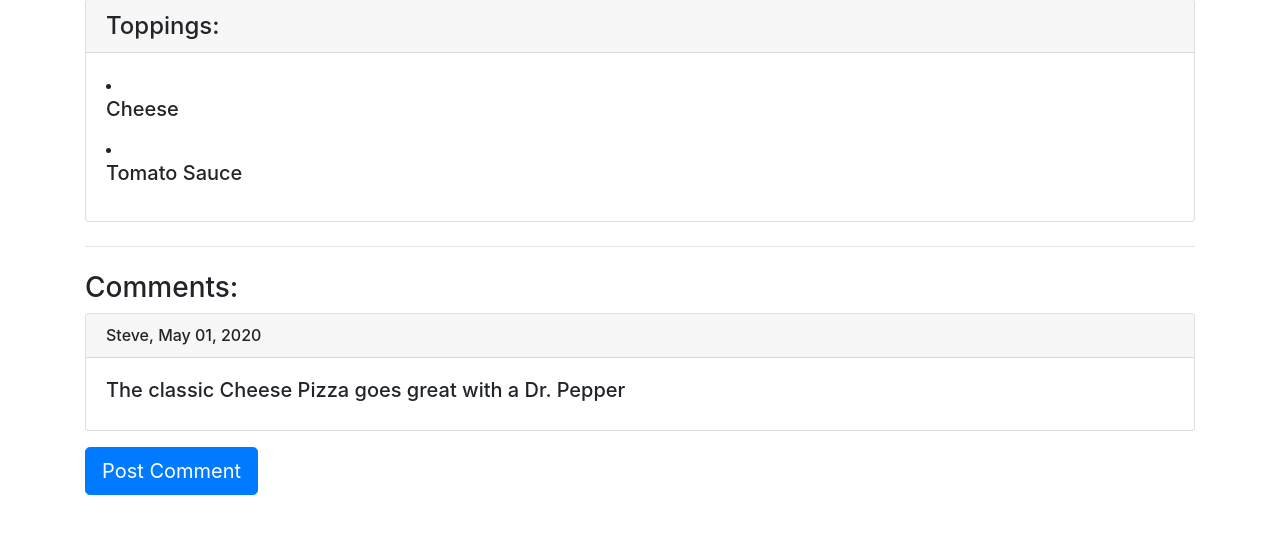
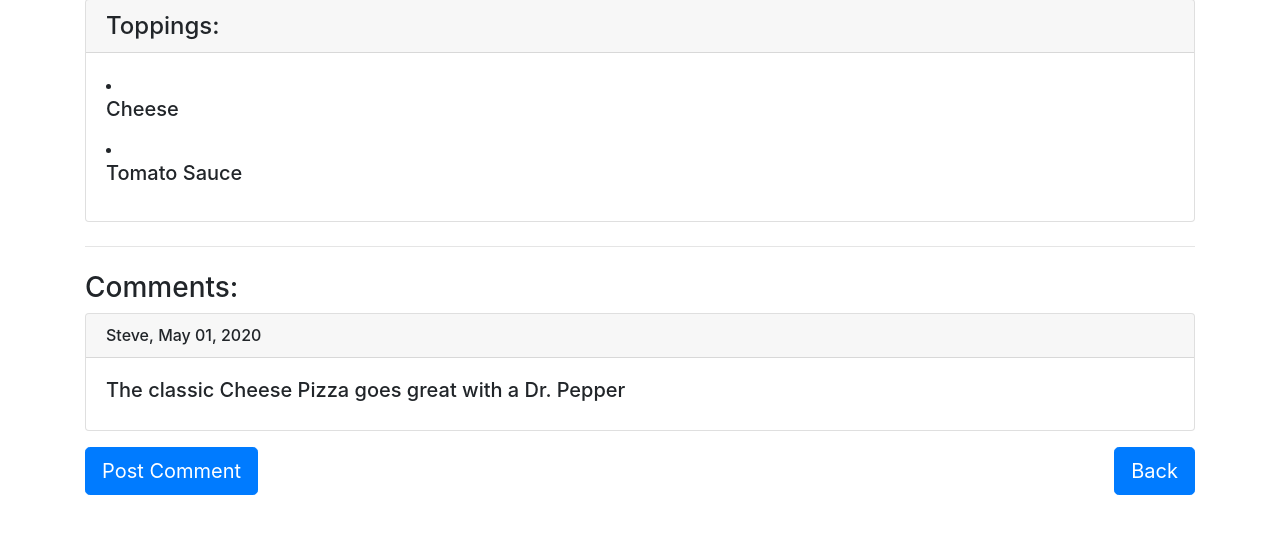
Before and after one commit to jvj11219/Pizzeria_Project, a Django app: page /pizzas/3/ in a window 1280 px wide. Shown: the part 142-676 px from the top of the page. Run offline with Django 3.2, Linux system fonts and the light colour scheme; data comes from the database, SQL or seed files in the repository; some libraries are stand-ins or nearby versions.

Commit message:
Add back button on pizza page

```diff
--- a/pizzeria_app/templates/pizzeria_app/base.html
+++ b/pizzeria_app/templates/pizzeria_app/base.html
@@ -7,7 +7,7 @@
 <head>
     <meta charset="utf-8">
     <meta name="viewport" content="width=device-width, initial-scale=1, shrink-to-fit=no">
-    <title>Learning Log</title>
+    <title>Josh's Pizzeria</title>
 
     {% bootstrap_css %}
     {% bootstrap_javascript jquery='full' %}
--- a/pizzeria_app/templates/pizzeria_app/pizza.html
+++ b/pizzeria_app/templates/pizzeria_app/pizza.html
@@ -34,8 +34,10 @@
     <h6>There are no comments for this pizza yet</h6>
 {% endfor %}
 
-<p>
-    <a class="btn btn-primary btn-lg enabled" role="button" href="{% url 'pizzeria_app:new_comment' pizza.id %}" role="button">Post Comment</a>
-</p>
+<div class="row">
+    <div class="col-sm-3"><a class="btn btn-primary btn-lg enabled" role="button" href="{% url 'pizzeria_app:new_comment' pizza.id %}" role="button">Post Comment</a></div>
+    <div class="col-sm-6"></div>
+    <div class="col-sm-3"><a class="btn btn-primary btn-lg enabled float-right" role="button" href="{% url 'pizzeria_app:pizzas' %}" role="button">Back</a></div>
+</div>
 
 {% endblock content %}
```
